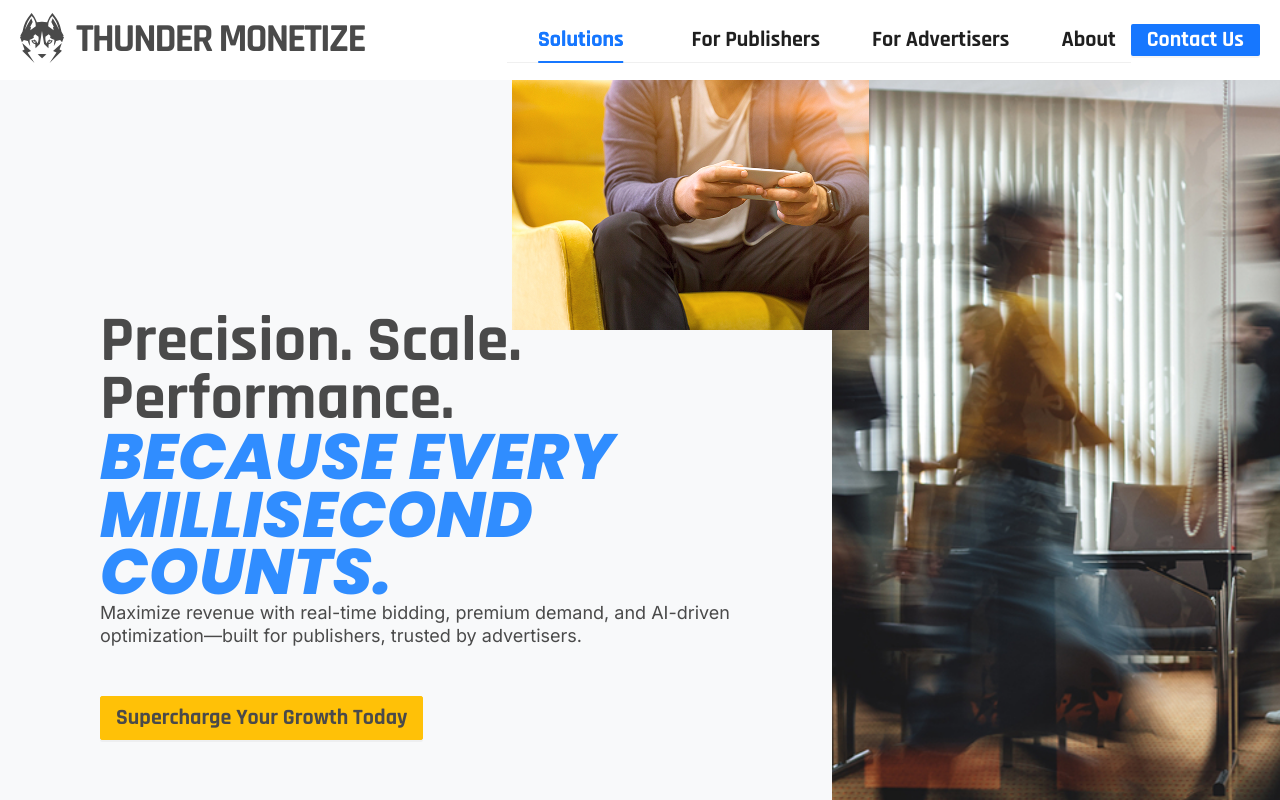
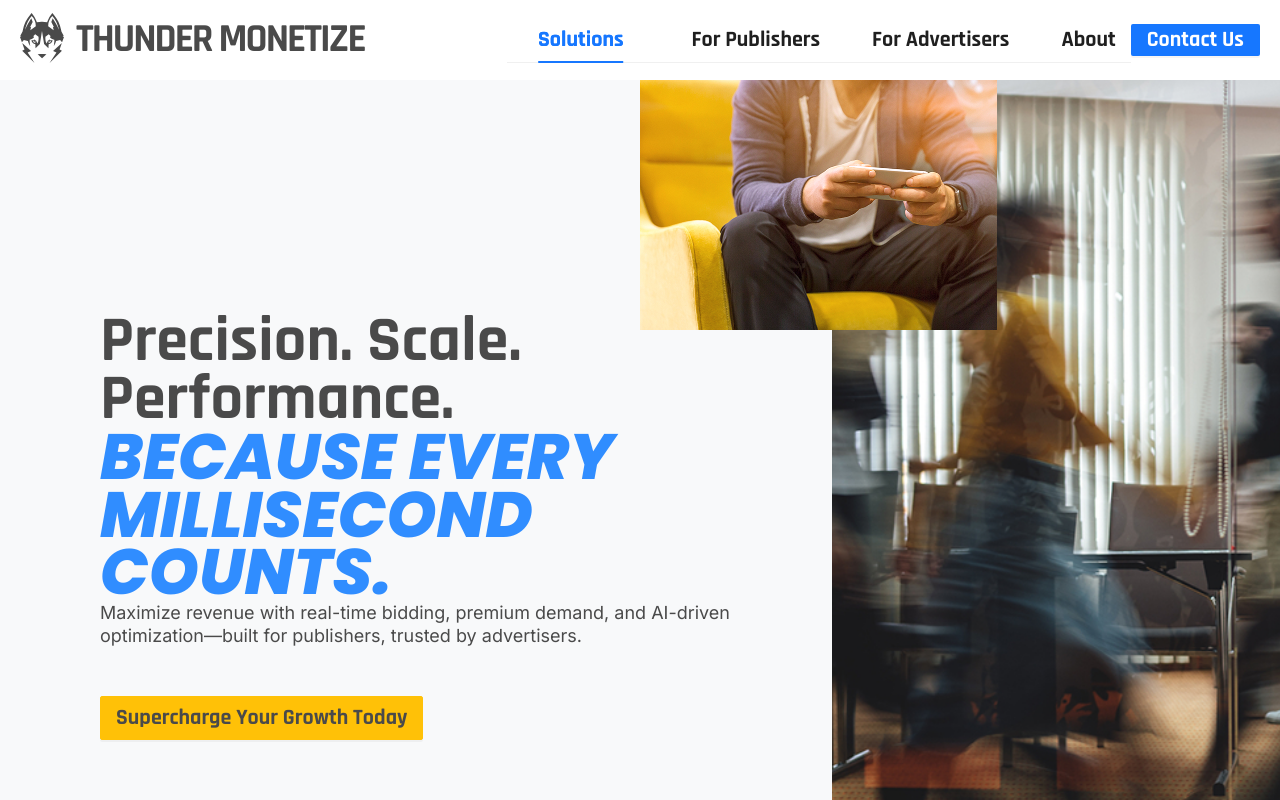
Before and after one commit to jwong65/vite-react-site, a React (Vite) app: page / in a window 1280 px wide. Shown: the top 800 px of the page. Built offline with nearby package versions, Linux system fonts and the light colour scheme.

Commit message:
Made changes to left to be 50%

```diff
--- a/src/pages/home.css
+++ b/src/pages/home.css
@@ -48,7 +48,7 @@
     z-index:2;
     position: absolute;
     top:0%;
-    left:40%;
+    left:50%;
     height:auto;
 }
 
```
